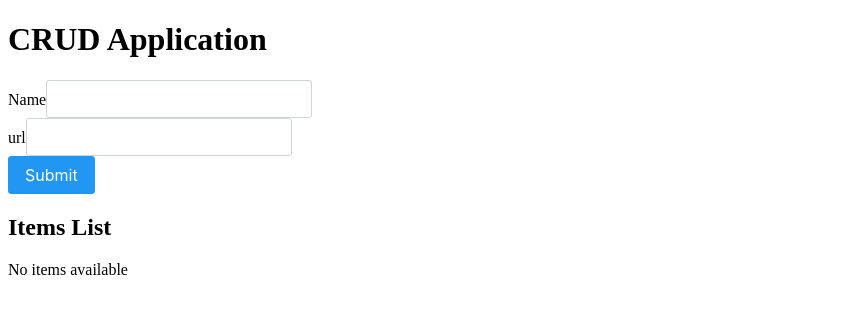
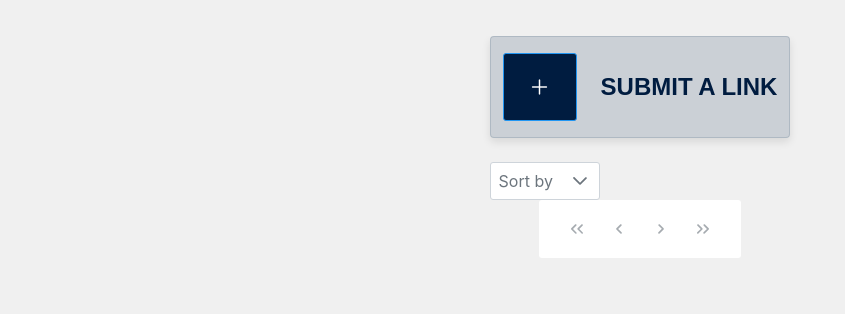
Before and after one commit to beyzayyuksel/crud-app, a Next.js app: page / in a window 1280 px wide. Shown: the top 314 px of the page, without its empty margins (0-845 px from the left). Built offline with nearby package versions, Linux system fonts and the light colour scheme.

Commit message:
updated link and form components

```diff
--- a/components/Form.js
+++ b/components/Form.js
@@ -1,66 +1,69 @@
-// components/Form.js
-import React, { useEffect, useState } from "react";
-import { useForm, Controller } from "react-hook-form";
+import React from "react";
+import { useForm } from "react-hook-form";
 import { yupResolver } from "@hookform/resolvers/yup";
 import * as yup from "yup";
+import { v4 as uuidv4 } from "uuid";
 import { InputText } from "primereact/inputtext";
 import { Button } from "primereact/button";
-import { v4 as uuidv4 } from "uuid";
 
 const schema = yup.object().shape({
   name: yup.string().required("Name is required"),
-  url: yup.string().required("Url is required"),
+  url: yup.string().url("Invalid URL format").required("URL is required"),
 });
 
-const Form = ({ onSave, onUpdate, initialData }) => {
-  const { control, handleSubmit, reset } = useForm({
+const Form = ({ onSave }) => {
+  const {
+    register,
+    handleSubmit,
+    reset,
+    formState: { errors },
+  } = useForm({
     resolver: yupResolver(schema),
   });
 
   const onSubmit = (data) => {
-    if (initialData) {
-      onUpdate({ ...data, id: initialData.id });
-    } else {
-      onSave({ ...data, id: uuidv4() });
-    }
+    const newItem = {
+      ...data,
+      id: uuidv4(),
+      votes: 0,
+      lastVoted: new Date().toISOString(),
+    };
+    onSave(newItem);
     reset();
   };
 
-  useEffect(() => {
-    if (initialData) {
-      reset(initialData);
-    }
-  }, [initialData, reset]);
-
   return (
     <form onSubmit={handleSubmit(onSubmit)}>
-      <div className="p-field">
-        <Controller
-          name="name"
-          control={control}
-          render={({ field, fieldState }) => (
-            <>
-              <label htmlFor="name">Name</label>
-              <InputText id="name" {...field} />
-              {fieldState.error && <span>{fieldState.error.message}</span>}
-            </>
-          )}
-        />
+      <div
+        style={{
+          display: "flex",
+          flexDirection: "column",
+          gap: "16px",
+        }}
+      >
+        <div
+          style={{
+            display: "flex",
+            flexDirection: "column",
+            gap: "16px",
+          }}
+        >
+          <label>Name</label>
+          <InputText {...register("name")} />
+          {errors.name && <p>{errors.name.message}</p>}
+        </div>
+        <div style={{ display: "flex", flexDirection: "column", gap: "16px" }}>
+          <label>URL</label>
+          <InputText {...register("url")} />
+          {errors.url && <p>{errors.url.message}</p>}
+        </div>
       </div>
-      <div className="p-field">
-        <Controller
-          name="url"
-          control={control}
-          render={({ field, fieldState }) => (
-            <>
-              <label htmlFor="url">url</label>
-              <InputText id="url" {...field} />
-              {fieldState.error && <span>{fieldState.error.message}</span>}
-            </>
-          )}
-        />
-      </div>
-      <Button type="submit" label="Submit" />
+      <Button
+        type="submit"
+        style={{ margin: "24px 0", backgroundColor: "rgb(0 28 64)" }}
+      >
+        Save
+      </Button>
     </form>
   );
 };
--- a/components/List.js
+++ b/components/List.js
@@ -1,24 +1,52 @@
-// components/List.js
 import React from "react";
 import { Button } from "primereact/button";
+import { InputText } from "primereact/inputtext";
 
-const List = ({ items, onDelete }) => {
+const List = ({ items, onVote, onDelete }) => {
   return (
     <div>
-      <h2>Items List</h2>
-      {items.length === 0 ? (
-        <p>No items available</p>
-      ) : (
-        <ul>
-          {items.map((item) => (
-            <li key={item.id}>
-              <p>Name: {item.name}</p>
-              <p>url: {item.url}</p>
-              <Button label="Delete" onClick={() => onDelete(item.id)} />
-            </li>
-          ))}
-        </ul>
-      )}
+      {items.map((item) => (
+        <div key={item.id} className="item">
+          <div className="item-left">
+            <h3>{item.votes}</h3>
+            <p>Points</p>
+          </div>
+          <div className="item-right">
+            <h3>{item.name}</h3>
+            <p>
+              {/* rel="noopener noreferrer" */}
+              <a
+                href={item.url}
+                style={{ textDecoration: "none", color: "rgb(0 28 64)" }}
+                target="_blank"
+              >
+                {item.url}
+              </a>
+            </p>
+            <div className="custom-button">
+              <i
+                onClick={() => onVote(item.id, "up")}
+                className="pi pi-arrow-up"
+                title="Up Vote"
+              >
+                Up Vote
+              </i>
+              <i
+                onClick={() => onVote(item.id, "down")}
+                className="pi pi-arrow-down"
+                title="Down Vote"
+              >
+                Down Vote
+              </i>
+            </div>
+            <Button
+              icon="pi pi-trash"
+              className="p-button-rounded p-button-danger"
+              onClick={() => onDelete(item.id)}
+            />
+          </div>
+        </div>
+      ))}
     </div>
   );
 };
--- a/pages/_app.js
+++ b/pages/_app.js
@@ -1,8 +1,7 @@
-// pages/_app.js
-
-import "primereact/resources/themes/saga-blue/theme.css"; // veya kullandığınız temaya uygun olanı seçin
+import "primereact/resources/themes/saga-blue/theme.css";
 import "primereact/resources/primereact.min.css";
 import "primeicons/primeicons.css";
+import "../styles/global.css";
 
 function MyApp({ Component, pageProps }) {
   return <Component {...pageProps} />;
--- a/pages/index.js
+++ b/pages/index.js
@@ -1,4 +1,3 @@
-// pages/index.js
 import React, { useState } from "react";
 import dynamic from "next/dynamic";
 import {
@@ -8,12 +7,28 @@ import {
   deleteItem,
 } from "../services/localStorageService";
 
-// Dinamik importlar
+// Dinamik importlar: sunucuda yüklenmesini engellemek için false  değeri
 const Form = dynamic(() => import("../components/Form"), { ssr: false });
 const List = dynamic(() => import("../components/List"), { ssr: false });
-
+const Dropdown = dynamic(
+  () => import("primereact/dropdown").then((mod) => mod.Dropdown),
+  { ssr: false }
+);
+const Paginator = dynamic(
+  () => import("primereact/paginator").then((mod) => mod.Paginator),
+  { ssr: false }
+);
+const Dialog = dynamic(
+  () => import("primereact/dialog").then((mod) => mod.Dialog),
+  { ssr: false }
+);
+import { Button } from "primereact/button";
 const Home = () => {
   const [items, setItems] = useState(getItems());
+  const [sortOrder, setSortOrder] = useState("null");
+  const [currentPage, setCurrentPage] = useState(1);
+  const [displayDialog, setDisplayDialog] = useState(false);
+  const itemsPerPage = 5;
 
   const handleSave = (item) => {
     saveItem(item);
@@ -30,11 +45,94 @@ const Home = () => {
     setItems(getItems());
   };
 
+  // items adında bir anahtar (key) ile updatedItems değeri localStorage'e kaydedildi
+  const handleVote = (id, voteType) => {
+    const updatedItems = items.map((item) => {
+      if (item.id === id) {
+        return {
+          ...item,
+          votes: voteType === "up" ? item.votes + 1 : item.votes - 1,
+          lastVoted: new Date().toISOString(),
+        };
+      }
+      return item;
+    });
+    setItems(updatedItems);
+    localStorage.setItem("items", JSON.stringify(updatedItems));
+  };
+
+  const sortedItems = items.sort((a, b) => {
+    if (a.votes === b.votes) {
+      return new Date(b.lastVoted) - new Date(a.lastVoted);
+    }
+    return sortOrder === "desc" ? b.votes - a.votes : a.votes - b.votes;
+  });
+
+  const paginatedItems = sortedItems.slice(
+    (currentPage - 1) * itemsPerPage,
+    currentPage * itemsPerPage
+  );
+
+  const totalPages = Math.ceil(sortedItems.length / itemsPerPage);
+
+  const sortOptions = [
+    { label: "Sort by", value: null },
+    { label: "Descending", value: "desc" },
+    { label: "Ascending", value: "asc" },
+  ];
+
+  const onPageChange = (event) => {
+    setCurrentPage(event.page + 1);
+  };
+
+  const showDialog = () => {
+    setDisplayDialog(true);
+  };
+
   return (
     <div className="container">
-      <h1>CRUD Application</h1>
-      <Form onSave={handleSave} onUpdate={handleUpdate} />
-      <List items={items} onDelete={handleDelete} />
+      <div>
+        <div>
+          <div className="submitForm">
+            <Button
+              icon="pi pi-plus"
+              outlined
+              className="submit-btn"
+              onClick={showDialog}
+              aria-label="Plus"
+            />
+            <h2>Submit a Link</h2>
+          </div>
+          <Dialog
+            visible={displayDialog}
+            onHide={() => setDisplayDialog(false)}
+            header="Add New Link"
+            style={{ width: "25vw" }}
+          >
+            <Form onSave={handleSave} onUpdate={handleUpdate} />
+          </Dialog>
+        </div>
+        <Dropdown
+          value={sortOrder}
+          options={sortOptions}
+          onChange={(e) => setSortOrder(e.value)}
+          placeholder="Sort by"
+        />
+
+        <List
+          items={paginatedItems}
+          onVote={handleVote}
+          onDelete={handleDelete}
+        />
+      </div>
+      <div>
+        <Paginator
+          first={(currentPage - 1) * itemsPerPage}
+          rows={itemsPerPage}
+          totalRecords={sortedItems.length}
+          onPageChange={onPageChange}
+        />
+      </div>
     </div>
   );
 };
--- a/services/localStorageService.js
+++ b/services/localStorageService.js
@@ -1,37 +1,30 @@
-// services/localStorageService.js
 const STORAGE_KEY = "items";
 
 export const getItems = () => {
   if (typeof window !== "undefined") {
     const items = localStorage.getItem(STORAGE_KEY);
-    // console.log(items);
     return items ? JSON.parse(items) : [];
-  } else {
-    return [];
   }
+  return [];
 };
 
 export const saveItem = (item) => {
-  if (typeof window !== "undefined") {
-    const items = getItems();
-    items.push(item);
-    localStorage.setItem(STORAGE_KEY, JSON.stringify(items));
-  }
+  const items = getItems();
+  items.unshift(item); // En son eklenen öğeyi en üste eklemek için
+  localStorage.setItem(STORAGE_KEY, JSON.stringify(items));
 };
 
 export const updateItem = (updatedItem) => {
-  if (typeof window !== "undefined") {
-    const items = getItems();
-    const index = items.findIndex((item) => item.id === updatedItem.id);
-    items[index] = updatedItem;
+  const items = getItems();
+  const itemIndex = items.findIndex((item) => item.id === updatedItem.id);
+  if (itemIndex > -1) {
+    items[itemIndex] = updatedItem;
     localStorage.setItem(STORAGE_KEY, JSON.stringify(items));
   }
 };
 
 export const deleteItem = (id) => {
-  if (typeof window !== "undefined") {
-    let items = getItems();
-    items = items.filter((item) => item.id !== id);
-    localStorage.setItem(STORAGE_KEY, JSON.stringify(items));
-  }
+  const items = getItems();
+  const filteredItems = items.filter((item) => item.id !== id);
+  localStorage.setItem(STORAGE_KEY, JSON.stringify(filteredItems));
 };
--- /dev/null
+++ b/styles/global.css
@@ -0,0 +1,86 @@
+/* styles/globals.css */
+
+body {
+  font-family: Arial, sans-serif;
+  margin: 0;
+  padding: 0;
+  box-sizing: border-box;
+  background-color: #f0f0f0;
+  color: rgb(0 28 64);
+}
+
+.container {
+  display: flex;
+  flex-direction: column;
+  align-items: center;
+  justify-content: center;
+  overflow: hidden;
+  margin: 36px 16px;
+}
+
+h1 {
+  text-align: center;
+}
+
+.item {
+  background-color: #fff;
+  margin-bottom: 10px;
+  border-radius: 5px;
+  box-shadow: 0 2px 4px rgba(0, 0, 0, 0.1);
+  display: flex;
+  justify-content: space-around;
+  align-items: center;
+}
+
+.item-right {
+  display: 3;
+  padding: 0 36px;
+}
+.item-left {
+  display: flex;
+  flex-direction: column;
+  align-items: center;
+  cursor: pointer;
+  border: solid;
+  border-color: #847777;
+  box-shadow: 0 2px 4px rgba(0, 0, 0, 0.1);
+  border-radius: 5px;
+  padding: 12px 16px;
+  background-color: #f0f0f0;
+  margin-left: 16px;
+}
+
+.item-left h3 {
+  font-size: 32px;
+  margin: 0;
+}
+.item-left p {
+  margin: 0;
+}
+
+.custom-button {
+  cursor: pointer;
+  display: flex;
+  gap: 24px;
+}
+
+.submitForm {
+  display: flex;
+  padding: 16px 12px;
+  gap: 24px;
+  margin-bottom: 24px;
+  background-color: hsla(211.03, 15.51%, 63.33%, 0.4);
+  border-radius: 4px;
+  box-shadow: 0 4px 8px rgba(0, 0, 0, 0.1);
+  border: 1px solid hsla(211.03, 15.51%, 63.33%, 0.5);
+  text-transform: uppercase;
+}
+
+.submit-btn {
+  padding: 0 36px;
+  background-color: rgb(0 28 64);
+}
+
+.submit-btn span {
+  color: white;
+}
```
